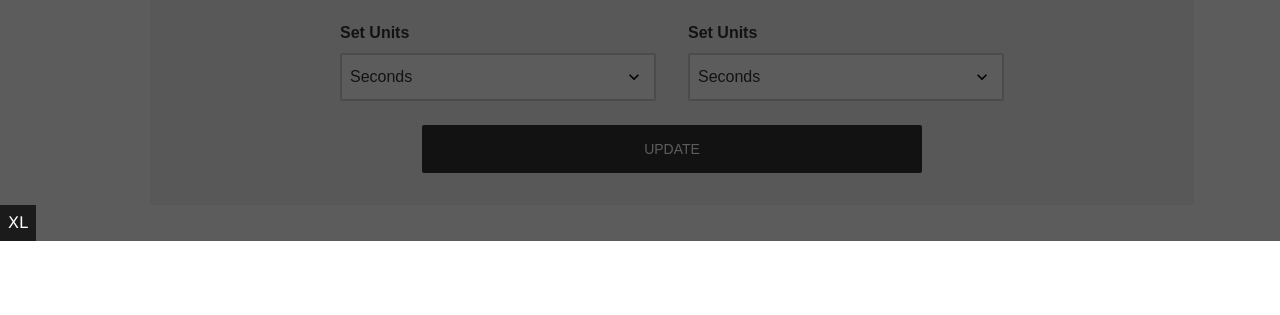
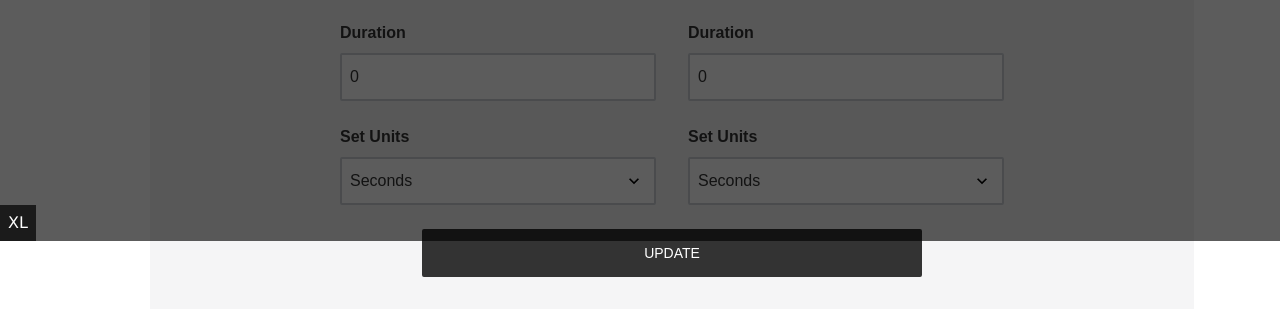
Before and after one commit to nicholasmakhija/sandbox, a plain HTML site: page lighting/index.html in a window 1280 px wide. Shown: the part 559-874 px from the top of the page. Drawn offline with Linux system fonts and the light colour scheme; files that its build step writes are made by us from their sources.

Commit message:
refactor: lighting config input for duration

```diff
--- a/lighting/index.html
+++ b/lighting/index.html
@@ -573,6 +573,7 @@
                 data-led="input"
                 data-colour="green"
                 data-mode="on"
+                data-duration="0"
                 data-units="seconds"
               ></div>
               <div class="lighting-config__led middle"></div>
@@ -624,6 +625,33 @@
             </select>
           </div>
 
+          <div
+            class="fc__wrapper  "
+
+          >
+                <label
+                  for=""
+                  class="fc__label "
+                >Duration</label>
+
+            <input
+              id=""
+              class="fc__input "
+              type="text"
+
+
+              value="0"
+
+
+              inputmode="numeric"
+              pattern="[0-9]+"
+              data-label="duration"
+              data-target="input"
+            >
+
+
+          </div>
+
           <div class="fc__wrapper  ">
               <label
                 for="input-units-94809fe7-90c4-46d0-b987-ffbaf51f7c99"
@@ -660,6 +688,7 @@
                 data-led="output"
                 data-colour="green"
                 data-mode="on"
+                data-duration="0"
                 data-units="seconds"
               ></div>
             </div>
@@ -704,6 +733,33 @@
             <option value="white">White</option>
 
             </select>
+          </div>
+
+          <div
+            class="fc__wrapper  "
+
+          >
+                <label
+                  for=""
+                  class="fc__label "
+                >Duration</label>
+
+            <input
+              id=""
+              class="fc__input "
+              type="text"
+
+
+              value="0"
+
+
+              inputmode="numeric"
+              pattern="[0-9]+"
+              data-label="duration"
+              data-target="output"
+            >
+
+
           </div>
 
           <div class="fc__wrapper  ">
```
Also changed, not shown: js/scripts.js.
